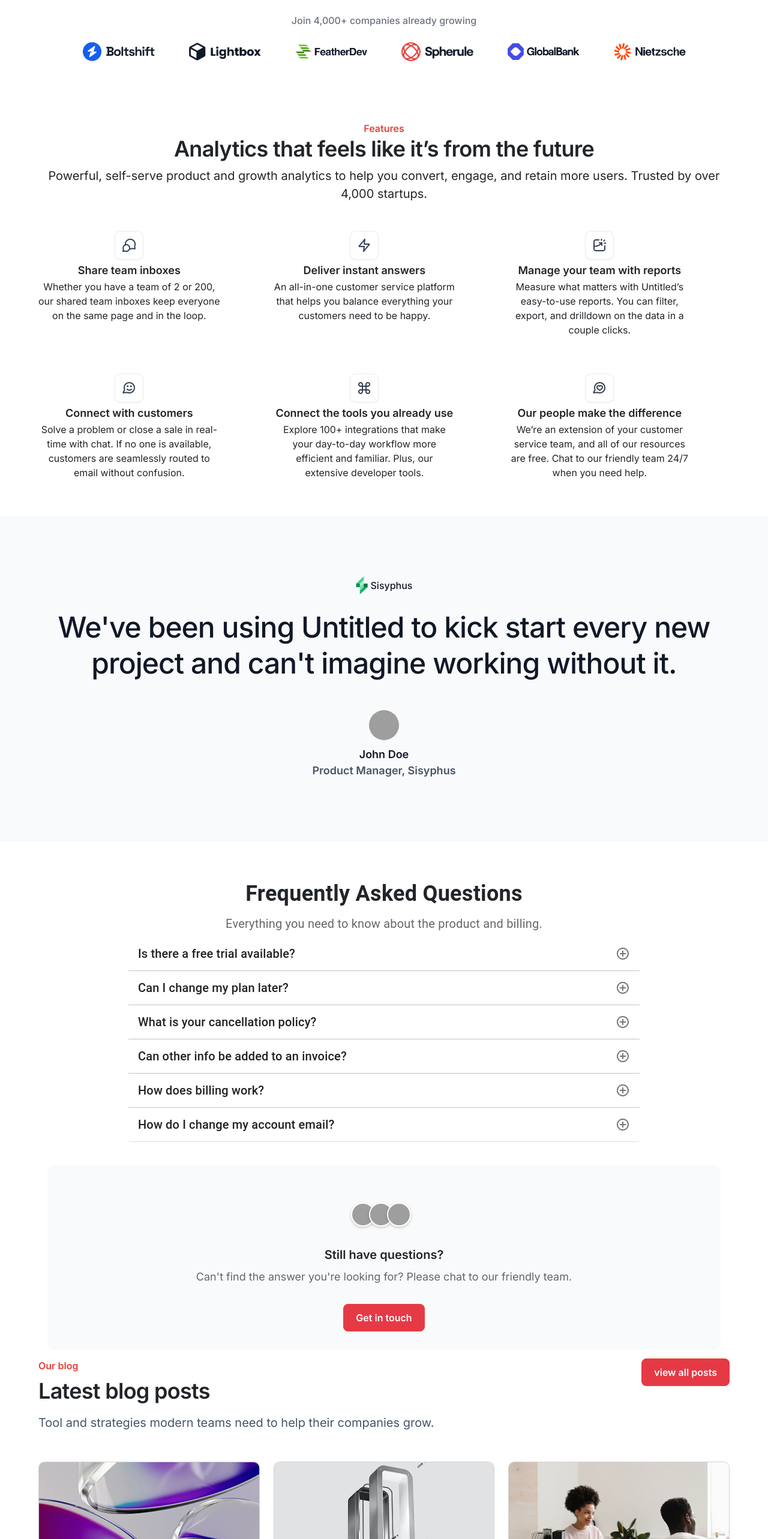
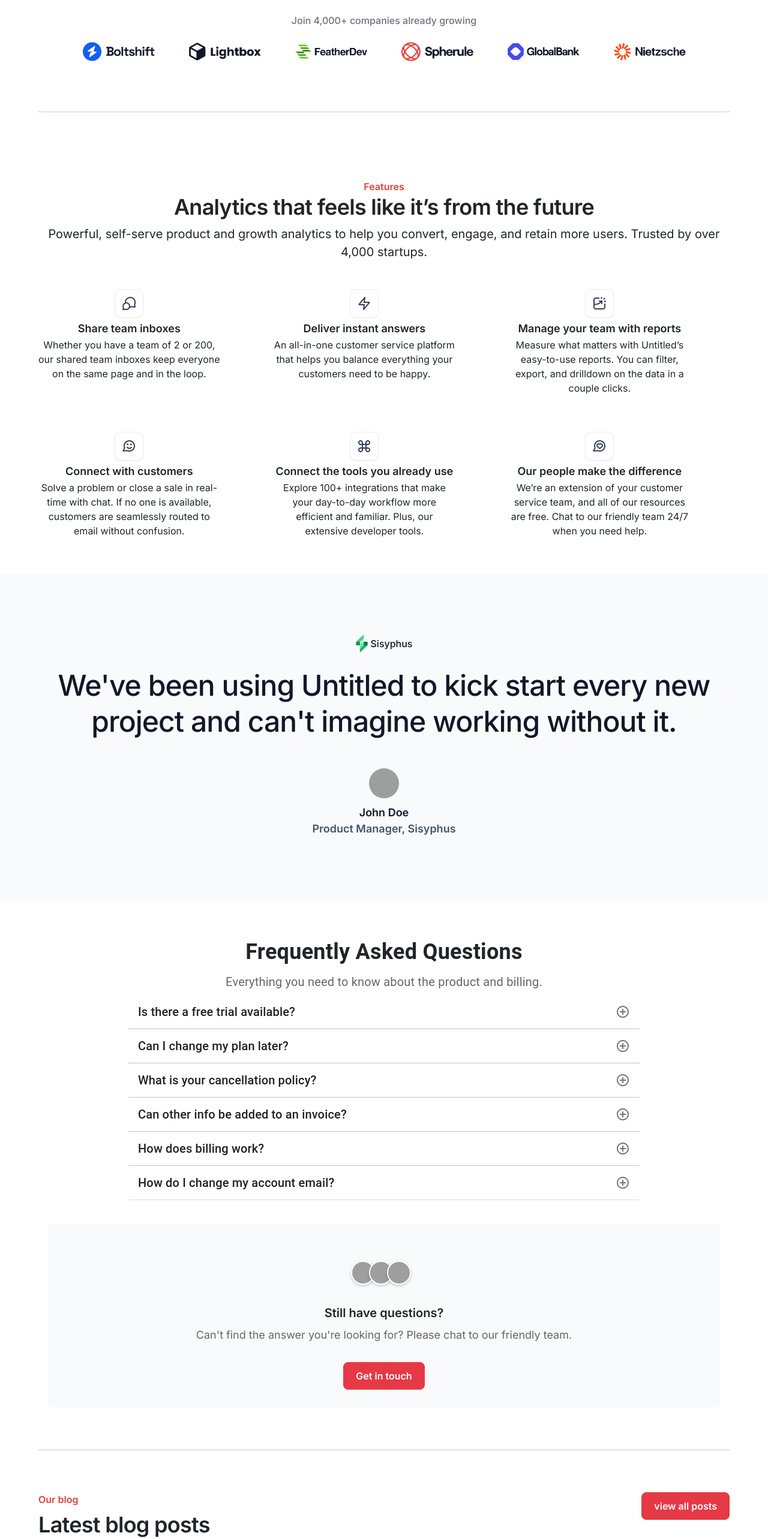
Before and after one commit to prateekjain624/zysk-technology, a React (Vite) app: page / in a window 1280 px wide. Shown: the part 1347-3913 px from the top of the page at 60% size. Built offline with nearby package versions, Linux system fonts and the light colour scheme; grey boxes are pictures that could not be loaded.

Commit message:
done some changes in css file

```diff
--- a/src/App.css
+++ b/src/App.css
@@ -184,6 +184,7 @@
   align-items: center;
   gap: 57px;
   flex-wrap: wrap;
+  margin-bottom: 80px;
 }
 
 .logo {
@@ -437,6 +438,7 @@
   padding: 30px;
   border-radius: 10px;
   margin: 15px;
+  margin-bottom: 70px;
 }
 
 .avatar-group {
@@ -489,6 +491,10 @@
 }
 
 /*********************************** blog section css *********************************/
+
+.blog-container {
+  margin-top: 70px;
+}
 
 .blogs {
   display: flex;
@@ -656,7 +662,7 @@
   background-color: rgba(249, 250, 251, 1);
   padding: 30px;
   border-radius: 10px;
-  margin-block: 20px;
+  margin-block: 70px;
   margin-left: -8vw;
   margin-right: -8vw;
 }
@@ -680,6 +686,7 @@
   display: flex;
   justify-content: center;
   gap: 20px;
+  padding: 40px 40px;
 }
 
 .cta-container .cta-btn-1 {
--- a/src/App.jsx
+++ b/src/App.jsx
@@ -15,10 +15,12 @@ function App() {
       <div className="center-container">
         <Navbar />
         <Hero />
+        <hr />
         <Features />
         <Sisyphus />
         <Faq />
         <Getintouch />
+        <hr />
         <Blog />
         <Cta />
         <Footer />
```
